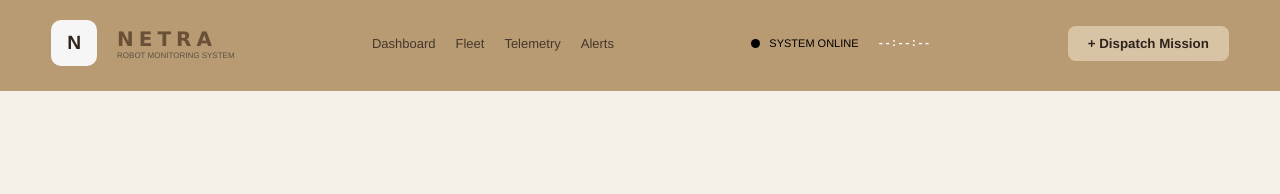
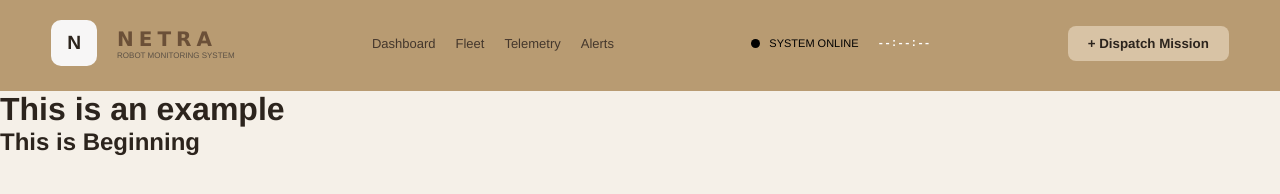
Before and after one commit to sabir-ahamed16/NETRA, a plain HTML site: page index.html in a window 1280 px wide. Drawn offline with Linux system fonts and the light colour scheme.

Commit message:
version2

```diff
--- a/index.html
+++ b/index.html
@@ -59,5 +59,10 @@
 
 </header>
 
+<h1>This is an example</h1>
+<h2>This is Beginning</h2>
+
+<script src="script.js"></script>
+
 </body>
 </html>
```
